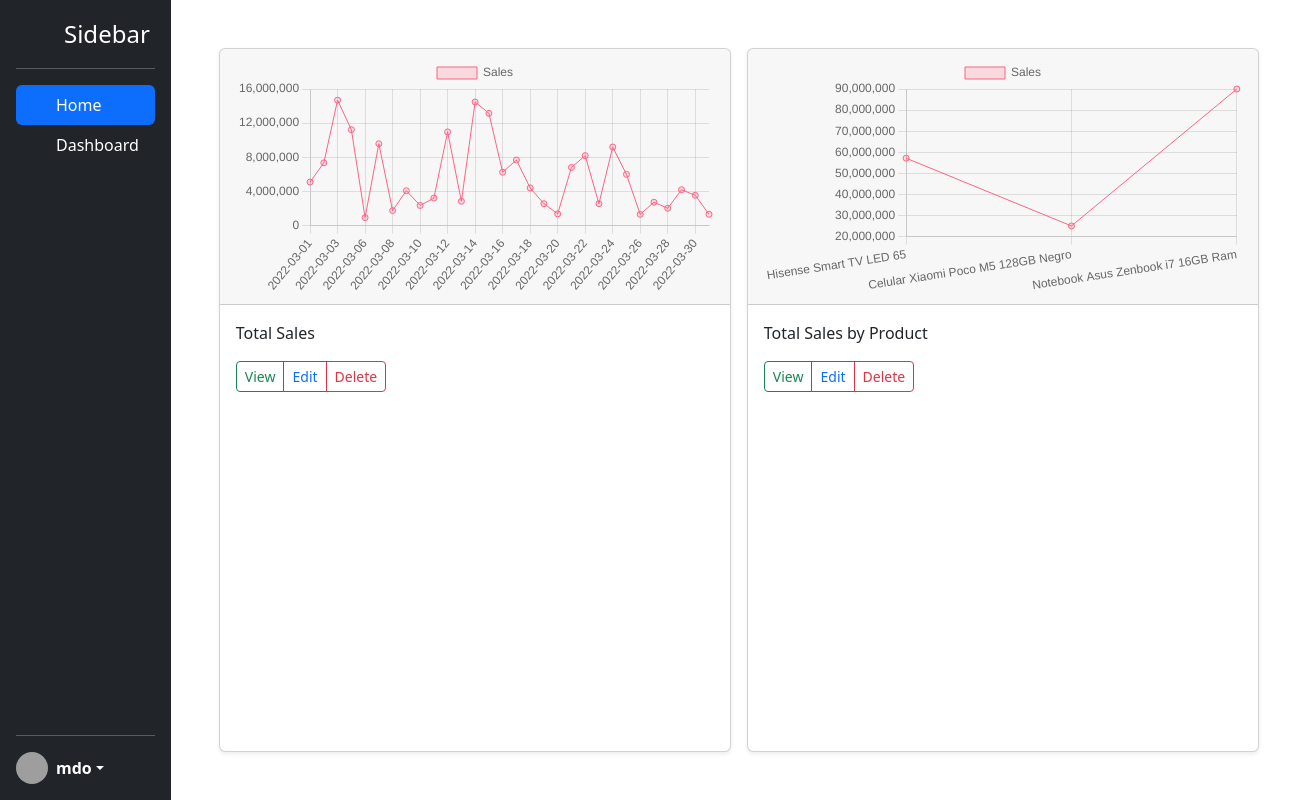
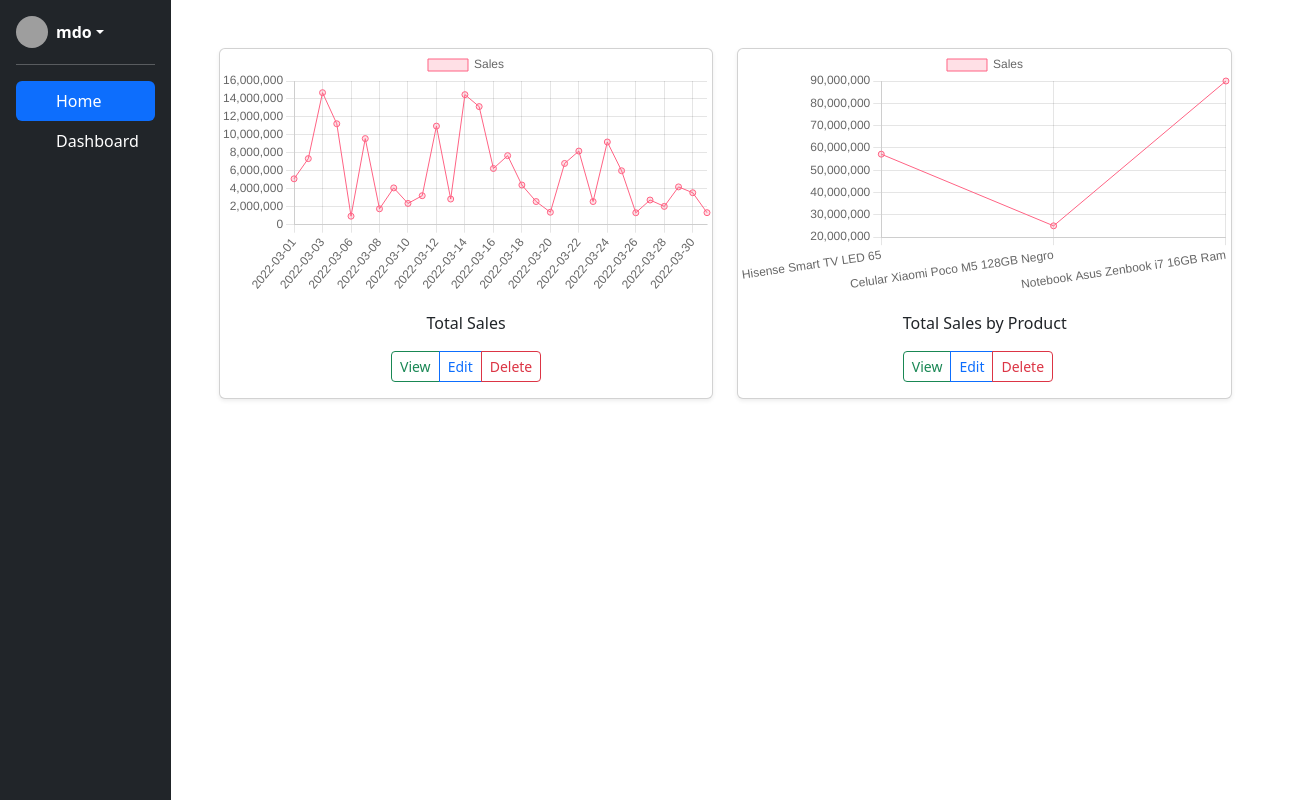
Before and after one commit to VictorGonzalezGomez/proyecto-final-frontend, a React (Create React App) app in the folder proyecto-final-adl/: page / in a window 1280 px wide. Shown: the whole page, 1307 px wide, since content can reach past the window. Built offline with nearby package versions, Linux system fonts and the light colour scheme; grey boxes are pictures that could not be loaded.

Commit message:
fix: center chart gallery content

```diff
--- a/proyecto-final-adl/src/components/Charts.jsx
+++ b/proyecto-final-adl/src/components/Charts.jsx
@@ -27,13 +27,15 @@ export default function Charts() {
     );
 
     return (
-        <div className="d-flex gap-3 justify-content-center p-5 m-0 min-vh-100">
+        // <div className="d-flex gap-3 justify-content-center p-5 m-0 ">
+        <div class="col py-5 px-5 align-items-center text-center">
+        <div class="row justify-content-md-center">
+          {charts[0]?.data?.labels?.length !== 0 ? charts.map((chart) => (
+              <div class="col align-items-center">
+            <div className="card shadow-sm  align-items-center" key={chart.id} >
 
-          {charts[0]?.data?.labels?.length !== 0 ? charts.map((chart) => (
-            <div className="card shadow-sm" key={chart.id} style={{ width: "32rem" }}>
-              <div className="card-header">
                 <Line data={chart.data}/>
-              </div>
+
               <div className="card-body">
                 <p className="card-text">
                   {chart.title}
@@ -48,9 +50,11 @@ export default function Charts() {
                 </div>
               </div>
             </div>
+             </div>
           ))
           : <h1>Loading...</h1>}
 
         </div>
+        </div>
     )
 }
--- a/proyecto-final-adl/src/components/Menu.jsx
+++ b/proyecto-final-adl/src/components/Menu.jsx
@@ -2,12 +2,20 @@ import React from "react";
 
 export default function Menu() {
     return (
-    <div className="d-flex flex-column flex-shrink-0 p-3 text-bg-dark sidebar-sticky position-sticky">
-    <a href="/" className="d-flex align-items-center mb-3 mb-md-0 me-md-auto text-white text-decoration-none">
-        <svg className="bi pe-none me-2" width="40" height="32"></svg>
-        <span className="fs-4">Sidebar</span>
-    </a>
+    <div className="d-flex flex-column flex-shrink-0 p-3 text-bg-dark sidebar-sticky position-sticky min-vh-100">
+          <div className="dropdown">
+      <a href="/" className="d-flex align-items-center text-white text-decoration-none dropdown-toggle" data-bs-toggle="dropdown" aria-expanded="false">
+        <img src="https://github.com/mdo.png" alt="" width="32" height="32" className="rounded-circle me-2" />
+        <strong>mdo</strong>
+      </a>
+      <ul className="dropdown-menu dropdown-menu-dark text-small shadow">
+        <li><a className="dropdown-item" href="/">Profile</a></li>
+        <li><hr className="dropdown-divider"/></li>
+        <li><a className="dropdown-item" href="/">Sign out</a></li>
+      </ul>
+    </div>
     <hr/>
+
     <ul className="nav nav-pills flex-column mb-auto">
       <li className="nav-item">
         <a href="/" className="nav-link active" aria-current="page">
@@ -22,18 +30,6 @@ export default function Menu() {
         </a>
       </li>
     </ul>
-    <hr/>
-    <div className="dropdown">
-      <a href="/" className="d-flex align-items-center text-white text-decoration-none dropdown-toggle" data-bs-toggle="dropdown" aria-expanded="false">
-        <img src="https://github.com/mdo.png" alt="" width="32" height="32" className="rounded-circle me-2" />
-        <strong>mdo</strong>
-      </a>
-      <ul className="dropdown-menu dropdown-menu-dark text-small shadow">
-        <li><a className="dropdown-item" href="/">Profile</a></li>
-        <li><hr className="dropdown-divider"/></li>
-        <li><a className="dropdown-item" href="/">Sign out</a></li>
-      </ul>
-    </div>
     </div>
     )
 }
```
